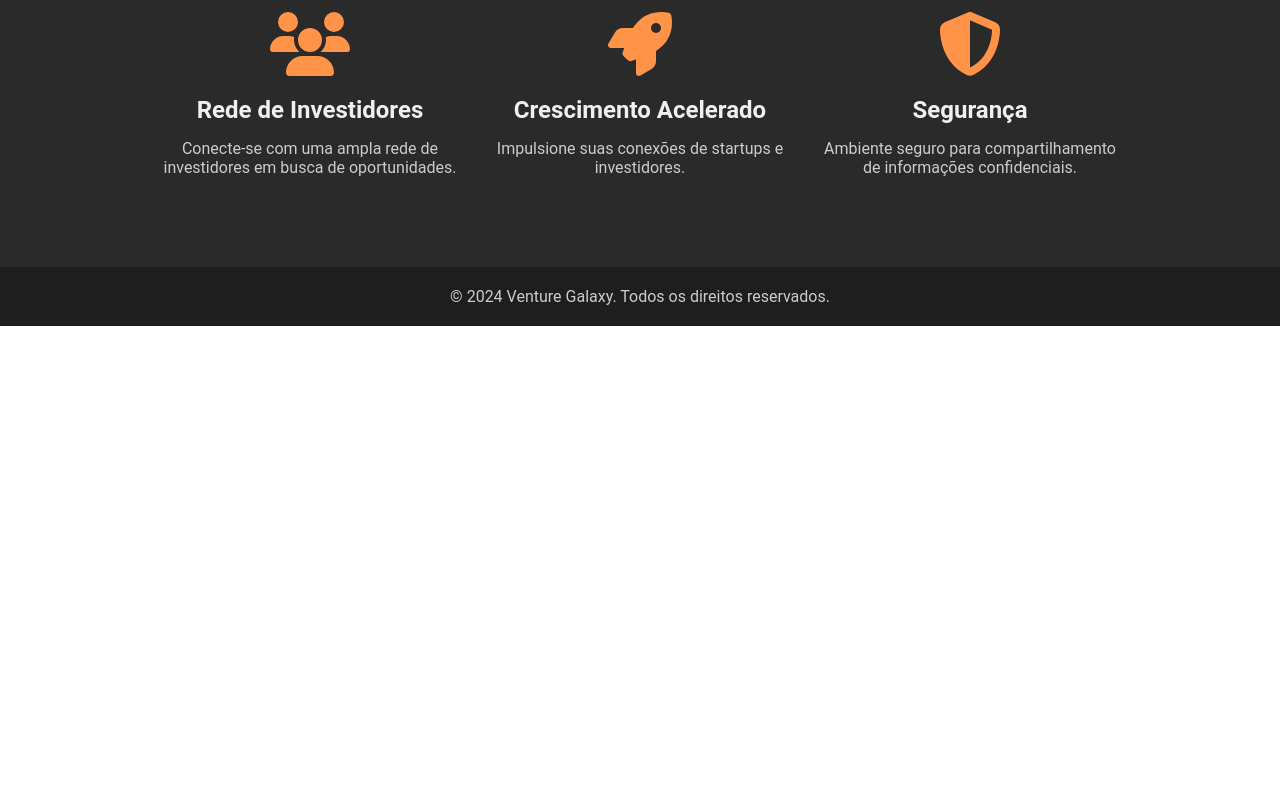
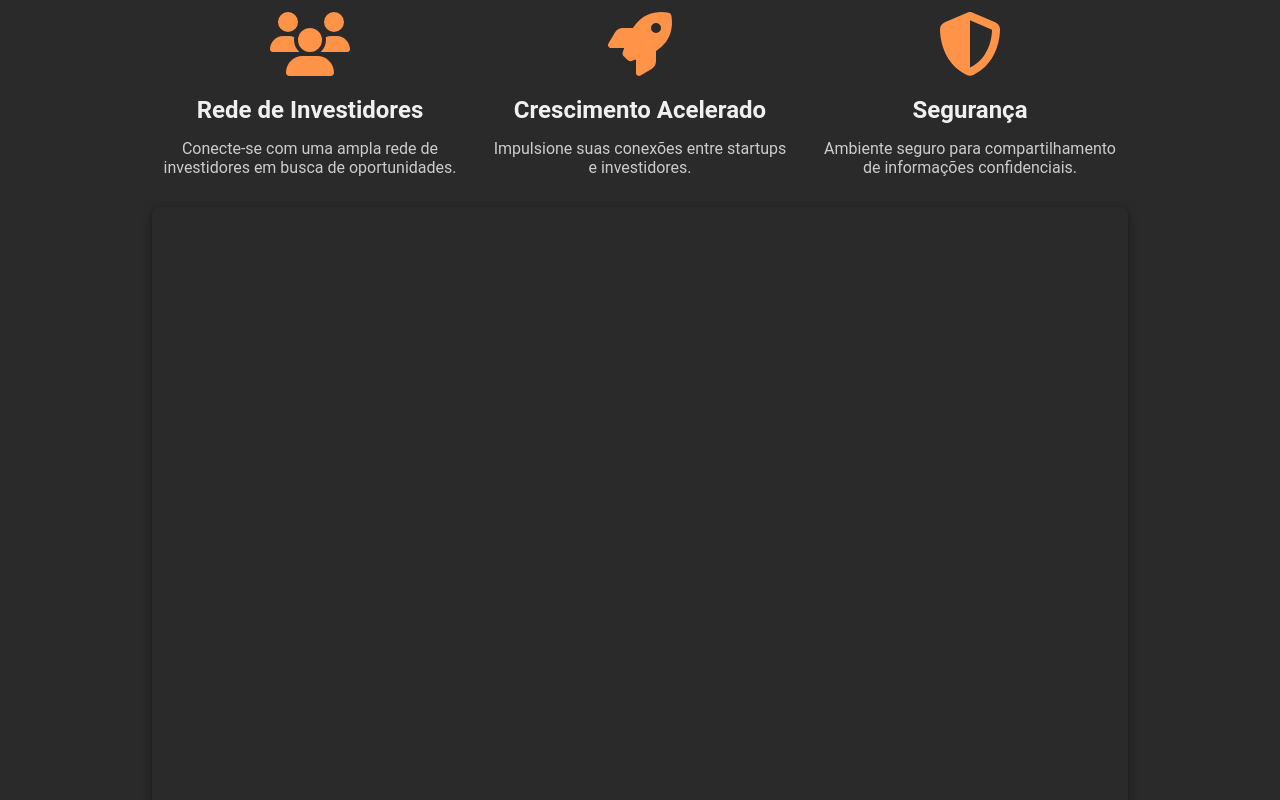
Before and after one commit to PedroParreiras/venture-galaxy, a React (Create React App) app: page / in a window 1280 px wide. Shown: the part 560-1360 px from the top of the page. Before the commit the page ends 886 px from the top, so only its background shows below. Built offline with nearby package versions, Linux system fonts and the light colour scheme; no server answers.

Commit message:
new front

```diff
--- a/package.json
+++ b/package.json
@@ -6,16 +6,20 @@
     "@fortawesome/fontawesome-svg-core": "^6.6.0",
     "@fortawesome/free-solid-svg-icons": "^6.6.0",
     "@fortawesome/react-fontawesome": "^0.2.2",
+    "@react-pdf-viewer/core": "^3.12.0",
+    "@react-pdf-viewer/default-layout": "^3.12.0",
     "@testing-library/jest-dom": "^5.17.0",
     "@testing-library/react": "^13.4.0",
     "@testing-library/user-event": "^13.5.0",
     "axios": "^1.7.7",
     "firebase": "^10.13.2",
+    "pdfjs": "^2.5.3",
+    "pdfjs-dist": "^2.16.105",
     "react": "^18.3.1",
     "react-dom": "^18.3.1",
     "react-redux": "^9.1.2",
     "react-router-dom": "^6.26.2",
-    "react-scripts": "5.0.1",
+    "react-scripts": "^5.0.1",
     "redux": "^5.0.1",
     "styled-components": "^6.1.13",
     "web-vitals": "^2.1.4"
--- a/src/pages/HomePage.css
+++ b/src/pages/HomePage.css
@@ -158,6 +158,18 @@
     text-align: center;
   }
 
+  .pdf-viewer {
+    flex: auto;
+    align-items: center;
+    align-content: center;
+    width: 80%;
+    height: 60em; /* Ensures the iframe always fits the viewport height */
+    border: none;
+    overflow: hidden; /* Prevents scrollbars inside the iframe */
+    box-shadow: 0 4px 8px rgba(0, 0, 0, 0.5); /* Optional: adds a subtle shadow for styling */
+    border-radius: 8px; /* Optional: rounds the corners slightly */
+  }
+
   /* Responsividade */
   @media (max-width: 768px) {
     .hero-section {
--- a/src/pages/HomePage.js
+++ b/src/pages/HomePage.js
@@ -2,7 +2,7 @@
 import React from 'react';
 import { Link } from 'react-router-dom';
 import './HomePage.css';
-// Importando os ícones do Font Awesome
+// Importing Font Awesome icons
 import { FontAwesomeIcon } from '@fortawesome/react-fontawesome';
 import { faUsers, faRocket, faShieldAlt } from '@fortawesome/free-solid-svg-icons';
 
@@ -23,9 +23,7 @@ function HomePage() {
       <header className="hero-section">
         <div className="hero-content">
           <h1>Conectando Fundadores e Investidores</h1>
-          <p>
-            A plataforma ideal para conectar startups e investidores.
-          </p>
+          <p>A plataforma ideal para conectar startups e investidores.</p>
           <div className="hero-actions">
             <Link to="/signup" className="btn btn-primary">
               Cadastre-se Agora
@@ -36,6 +34,9 @@ function HomePage() {
           </div>
         </div>
       </header>
+
+      {/* Embedded PDF section */}
+
       <main className="features-section">
         <h2>O que é o Venture Galaxy?</h2>
         <div className="features">
@@ -43,27 +44,42 @@ function HomePage() {
             <FontAwesomeIcon icon={faUsers} className="feature-icon" />
             <h3>Rede de Investidores</h3>
             <p>
-              Conecte-se com uma ampla rede de investidores em busca de oportunidades.
+              Conecte-se com uma ampla rede de investidores em busca de
+              oportunidades.
             </p>
           </div>
           <div className="feature">
             <FontAwesomeIcon icon={faRocket} className="feature-icon" />
             <h3>Crescimento Acelerado</h3>
-            <p>
-              Impulsione suas conexões de startups e investidores.
-            </p>
+            <p>Impulsione suas conexões entre startups e investidores.</p>
           </div>
           <div className="feature">
             <FontAwesomeIcon icon={faShieldAlt} className="feature-icon" />
             <h3>Segurança</h3>
             <p>
-              Ambiente seguro para compartilhamento de informações confidenciais.
+              Ambiente seguro para compartilhamento de informações
+              confidenciais.
             </p>
           </div>
         </div>
+              <section className="pdf-section">
+
+
+        <iframe
+          src="/clickMap.pdf"
+          width="100%"
+          height="500px"
+          title="Mapa Interativo"
+          className="pdf-viewer"
+        ></iframe>
+        <p>Clique no mapa abaixo para explorar as conexões disponíveis.</p>
+      </section>
       </main>
       <footer className="footer">
-        <p>&copy; {new Date().getFullYear()} Venture Galaxy. Todos os direitos reservados.</p>
+        <p>
+          &copy; {new Date().getFullYear()} Venture Galaxy. Todos os direitos
+          reservados.
+        </p>
       </footer>
     </div>
   );
```
Also changed, not shown: 2 other files (tests, documents, lock files or other folders).
